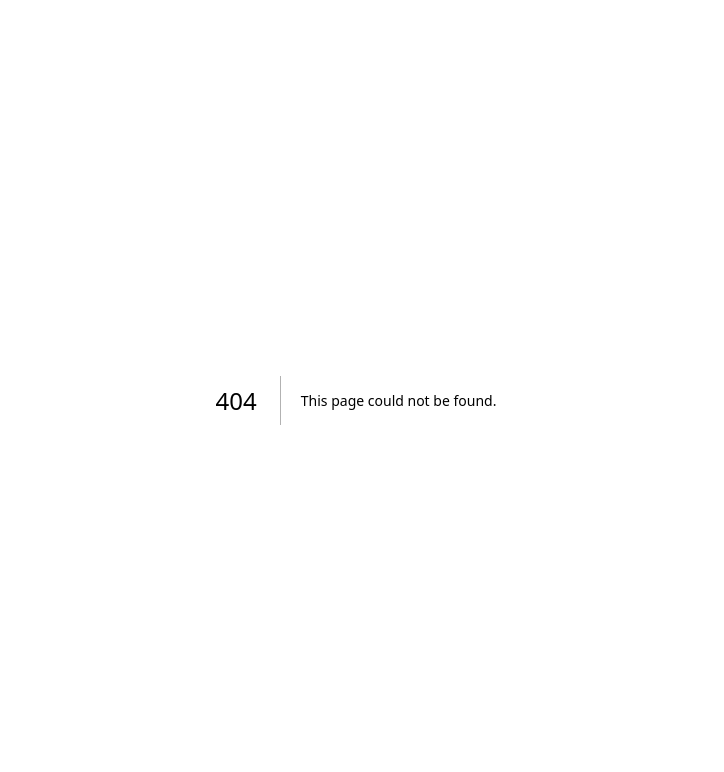
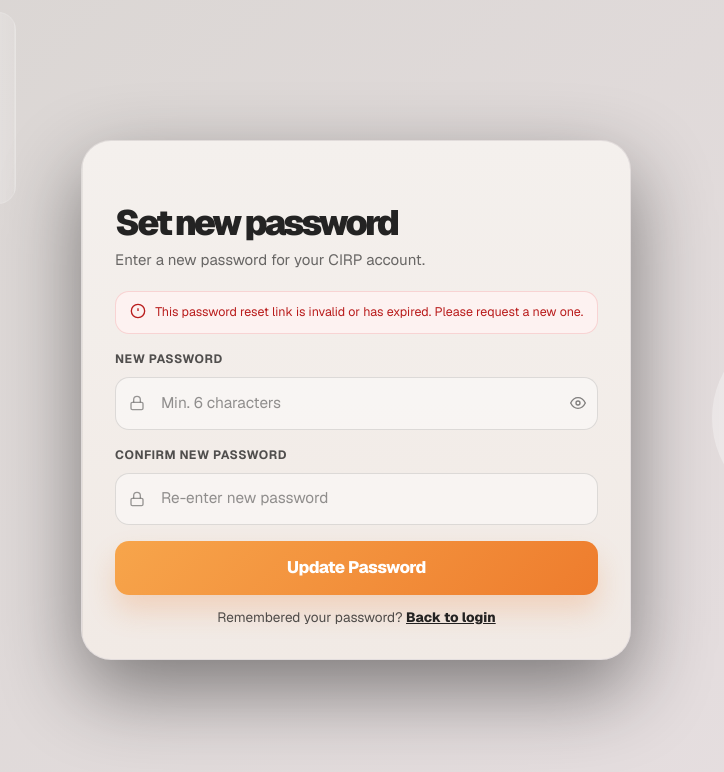
Before and after one commit to Xyzeebit/cirp, a Next.js app: page /reset-password in a window 1280 px wide. Before the commit this address had no page. Shown: the top 772 px of the page, without its empty margins (284-1008 px from the left). Built offline with nearby package versions, Linux system fonts and the light colour scheme; no server answers.

Commit message:
feat: implement Reset Password page and update password reset functionality

```diff
--- a/app/(auth)/login/page.tsx
+++ b/app/(auth)/login/page.tsx
@@ -1,9 +1,9 @@
 "use client";
 
-import React, { useState, useEffect } from "react";
+import React, { useState } from "react";
 import Link from "next/link";
 import { useRouter } from "next/navigation";
-import { signInWithEmail, supabase } from "@/lib/supabase";
+import { signInWithEmail } from "@/lib/supabase";
 
 export default function LoginPage() {
   const router = useRouter();
@@ -14,17 +14,6 @@ export default function LoginPage() {
   const [isLoading, setIsLoading] = useState(false);
   const [errorMessage, setErrorMessage] = useState("");
   const [successMessage, setSuccessMessage] = useState("");
-
-  // Detect password-recovery redirect from Supabase
-  useEffect(() => {
-    const detectRecovery = async () => {
-      const hashParams = new URLSearchParams(window.location.hash.slice(1));
-      if (hashParams.get("type") === "recovery") {
-        setSuccessMessage("Your password reset link is verified. Please sign in with your new password.");
-      }
-    };
-    void detectRecovery();
-  }, []);
 
   const handleSubmit = async (e: React.FormEvent) => {
     e.preventDefault();
--- /dev/null
+++ b/app/(auth)/reset-password/page.tsx
@@ -0,0 +1,236 @@
+"use client";
+
+import React, { useState, useEffect } from "react";
+import Link from "next/link";
+import { useRouter } from "next/navigation";
+import { supabase } from "@/lib/supabase";
+
+export default function ResetPasswordPage() {
+  const router = useRouter();
+  const [password, setPassword] = useState("");
+  const [confirmPassword, setConfirmPassword] = useState("");
+  const [showPassword, setShowPassword] = useState(false);
+  const [isLoading, setIsLoading] = useState(false);
+  const [isVerifying, setIsVerifying] = useState(true);
+  const [errorMessage, setErrorMessage] = useState("");
+  const [successMessage, setSuccessMessage] = useState("");
+
+  // Exchange the recovery code for a session on mount
+  useEffect(() => {
+    const exchangeCode = async () => {
+      try {
+        // PKCE flow: code is in the query string (?code=...)
+        const url = new URL(window.location.href);
+        const code = url.searchParams.get("code");
+        const hashParams = new URLSearchParams(window.location.hash.slice(1));
+        const hashCode = hashParams.get("code");
+        const hashType = hashParams.get("type");
+
+        const codeToUse = code || hashCode;
+
+        if (codeToUse) {
+          const { error } = await supabase.auth.exchangeCodeForSession(codeToUse);
+          if (error) {
+            setErrorMessage(error.message);
+          }
+          // Session is now established — user can update their password
+        } else if (hashType === "recovery") {
+          // Implicit flow — session should already be in the hash
+          // No code exchange needed, the hash contains the access token
+        } else {
+          // No code/token present — user navigated here directly
+          setErrorMessage("This password reset link is invalid or has expired. Please request a new one.");
+        }
+      } catch {
+        setErrorMessage("Unable to verify your reset link. Please request a new one.");
+      } finally {
+        setIsVerifying(false);
+      }
+    };
+
+    void exchangeCode();
+  }, []);
+
+  const handleSubmit = async (e: React.FormEvent) => {
+    e.preventDefault();
+    setErrorMessage("");
+    setSuccessMessage("");
+
+    if (!password) {
+      setErrorMessage("Please enter a new password.");
+      return;
+    }
+
+    if (password.length < 6) {
+      setErrorMessage("Password must be at least 6 characters long.");
+      return;
+    }
+
+    if (password !== confirmPassword) {
+      setErrorMessage("Passwords do not match. Please verify.");
+      return;
+    }
+
+    setIsLoading(true);
+
+    try {
+      const { error } = await supabase.auth.updateUser({ password });
+      if (error) throw error;
+
+      setSuccessMessage("Password updated! Redirecting to your dashboard...");
+
+      // Sign out the recovery session, then redirect to login
+      await supabase.auth.signOut();
+
+      setTimeout(() => {
+        router.push("/login");
+        router.refresh();
+      }, 1500);
+    } catch (error) {
+      const message = error instanceof Error ? error.message : "Unable to update password. Please try again.";
+      setErrorMessage(message);
+    } finally {
+      setIsLoading(false);
+    }
+  };
+
+  // Show a spinner while verifying the recovery code
+  if (isVerifying) {
+    return (
+      <div className="auth-page">
+        <div className="auth-shell">
+          <div className="auth-art-panel">
+            <div className="auth-brand">
+              <img src="/logo.svg" alt="CIRP logo" className="auth-brand-mark" />
+              <span>CIRP</span>
+            </div>
+            <div className="auth-illustration-wrap">
+              <img src="/hero-image.png" alt="Community issue reporting illustration" className="auth-illustration" />
+            </div>
+          </div>
+          <div className="auth-form-panel">
+            <h1 className="auth-title">Verifying...</h1>
+            <p className="auth-subtitle">Please wait while we verify your password reset link.</p>
+            <div className="flex items-center justify-center py-8">
+              <div className="h-8 w-8 animate-spin rounded-full border-2 border-[#ee7c2d] border-t-transparent"></div>
+            </div>
+          </div>
+        </div>
+      </div>
+    );
+  }
+
+  return (
+    <div className="auth-page">
+      <div className="auth-shell">
+        <div className="auth-art-panel">
+          <div className="auth-brand">
+            <img src="/logo.svg" alt="CIRP logo" className="auth-brand-mark" />
+            <span>CIRP</span>
+          </div>
+          <div className="auth-illustration-wrap">
+            <img src="/hero-image.png" alt="Community issue reporting illustration" className="auth-illustration" />
+          </div>
+        </div>
+
+        <div className="auth-form-panel">
+          <h1 className="auth-title">Set new password</h1>
+          <p className="auth-subtitle">Enter a new password for your CIRP account.</p>
+
+          {errorMessage && (
+            <div className="auth-alert">
+              <svg className="h-4 w-4 shrink-0" viewBox="0 0 24 24" fill="none" stroke="currentColor" strokeWidth="2">
+                <circle cx="12" cy="12" r="10" />
+                <line x1="12" y1="8" x2="12" y2="12" />
+                <line x1="12" y1="16" x2="12.01" y2="16" />
+              </svg>
+              <span>{errorMessage}</span>
+            </div>
+          )}
+
+          {successMessage && (
+            <div className="auth-alert" style={{ borderColor: "rgba(238, 124, 45, 0.2)", background: "rgba(255, 244, 235, 0.96)", color: "#9a4b13" }}>
+              <svg className="h-4 w-4 shrink-0" viewBox="0 0 24 24" fill="none" stroke="currentColor" strokeWidth="2">
+                <path d="M22 11.08V12a10 10 0 1 1-5.93-9.14" />
+                <polyline points="22 4 12 14.01 9 11.01" />
+              </svg>
+              <span>{successMessage}</span>
+            </div>
+          )}
+
+          {!successMessage && (
+            <form onSubmit={handleSubmit}>
+              <div className="auth-field">
+                <label htmlFor="password" className="auth-label">New Password</label>
+                <div className="auth-input-wrap">
+                  <span className="auth-input-icon">
+                    <svg className="h-4 w-4" viewBox="0 0 24 24" fill="none" stroke="currentColor" strokeWidth="2">
+                      <rect x="3" y="11" width="18" height="11" rx="2" />
+                      <path d="M7 11V7a5 5 0 0 1 10 0v4" />
+                    </svg>
+                  </span>
+                  <input
+                    id="password"
+                    type={showPassword ? "text" : "password"}
+                    required
+                    value={password}
+                    onChange={(e) => setPassword(e.target.value)}
+                    className="auth-input"
+                    placeholder="Min. 6 characters"
+                  />
+                  <button
+                    type="button"
+                    onClick={() => setShowPassword(!showPassword)}
+                    className="absolute right-3 top-1/2 -translate-y-1/2 text-[rgba(17,17,17,0.52)]"
+                    aria-label={showPassword ? "Hide password" : "Show password"}
+                  >
+                    {showPassword ? (
+                      <svg className="h-4 w-4" viewBox="0 0 24 24" fill="none" stroke="currentColor" strokeWidth="2">
+                        <path d="M17.94 17.94A10.07 10.07 0 0 1 12 20c-7 0-11-8-11-8a18.45 18.45 0 0 1 5.06-5.94M9.9 4.24A9.12 9.12 0 0 1 12 4c7 0 11 8 11 8a18.5 18.5 0 0 1-2.16 3.19m-6.72-1.07a3 3 0 1 1-4.24-4.24" />
+                        <line x1="1" y1="1" x2="23" y2="23" />
+                      </svg>
+                    ) : (
+                      <svg className="h-4 w-4" viewBox="0 0 24 24" fill="none" stroke="currentColor" strokeWidth="2">
+                        <path d="M1 12s4-8 11-8 11 8 11 8-4 8-11 8-11-8-11-8z" />
+                        <circle cx="12" cy="12" r="3" />
+                      </svg>
+                    )}
+                  </button>
+                </div>
+              </div>
+
+              <div className="auth-field">
+                <label htmlFor="confirmPassword" className="auth-label">Confirm New Password</label>
+                <div className="auth-input-wrap">
+                  <span className="auth-input-icon">
+                    <svg className="h-4 w-4" viewBox="0 0 24 24" fill="none" stroke="currentColor" strokeWidth="2">
+                      <rect x="3" y="11" width="18" height="11" rx="2" />
+                      <path d="M7 11V7a5 5 0 0 1 10 0v4" />
+                    </svg>
+                  </span>
+                  <input
+                    id="confirmPassword"
+                    type={showPassword ? "text" : "password"}
+                    required
+                    value={confirmPassword}
+                    onChange={(e) => setConfirmPassword(e.target.value)}
+                    className="auth-input"
+                    placeholder="Re-enter new password"
+                  />
+                </div>
+              </div>
+
+              <button type="submit" className="auth-button" disabled={isLoading}>
+                {isLoading ? "Updating..." : "Update Password"}
+              </button>
+            </form>
+          )}
+
+          <p className="auth-foot pt-3">
+            Remembered your password? <Link href="/login">Back to login</Link>
+          </p>
+        </div>
+      </div>
+    </div>
+  );
+}
--- a/lib/supabase.ts
+++ b/lib/supabase.ts
@@ -96,7 +96,7 @@ export async function signInWithEmail(email: string, password: string) {
 }
 
 export async function resetPasswordWithEmail(email: string) {
-  const redirectTo = `${window.location.origin}/login`;
+  const redirectTo = `${window.location.origin}/reset-password`;
   const { data, error } = await supabase.auth.resetPasswordForEmail(email.trim(), {
     redirectTo,
   });
```
